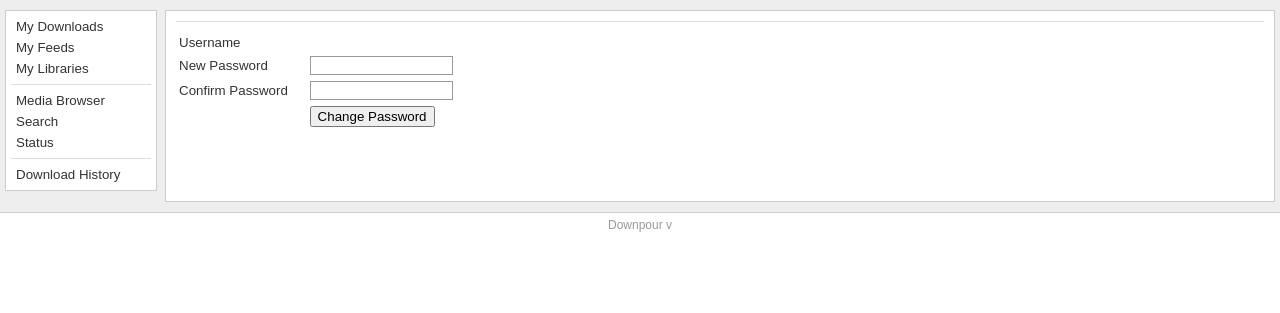
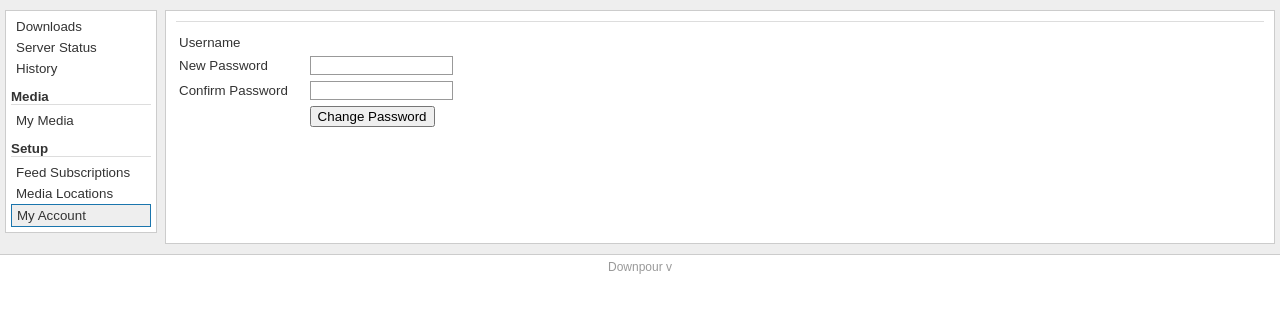
Before and after one commit to dconnolly/Downpour, a Python web app: template downpour/web/templates/account/edit.html in a window 1280 px wide. Shown: the part 60-373 px from the top of the page. Run offline with Jinja, Linux system fonts and the light colour scheme; the template is opened without the code that fills it, so the values that code supplies are empty.

```diff
--- a/downpour/web/browse.py
+++ b/downpour/web/browse.py
@@ -98,7 +98,7 @@ class DirectoryIndex(static.DirectoryLister, common.Resource):
         relPath = self.path[len(manager.get_library_directory()):]
         dirs, files = self.getFilesAndDirectories(directory)
         context = {
-            'title': 'Files: %s/' % relPath,
+            'title': 'My Media: %s/' % relPath,
             'path': relPath,
             'directories': dirs,
             'files': files
--- a/downpour/web/feeds.py
+++ b/downpour/web/feeds.py
@@ -20,7 +20,7 @@ class Root(common.AuthenticatedResource):
     def render_GET(self, request):
         manager = self.get_manager(request)
         context = {
-            'title': 'My Feeds',
+            'title': 'Feed Subscriptions',
             'mediatypes': organizer.get_media_types(),
             'feeds': manager.get_feeds()
         }
--- a/downpour/web/libraries.py
+++ b/downpour/web/libraries.py
@@ -20,7 +20,7 @@ class Root(common.AuthenticatedResource):
         userlibs = manager.get_libraries()
         userdir = manager.get_library_directory()
         context = {
-            'title': 'My Libraries',
+            'title': 'Media Locations',
             'basedir': userdir,
             'mediatypes': organizer.get_media_types(),
             'patterns': organizer.get_file_patterns(),
--- a/downpour/web/site.py
+++ b/downpour/web/site.py
@@ -1,5 +1,5 @@
-from downpour.web import common, account, downloads, feeds, search, settings
-from downpour.web import status, browse, libraries, users, work, remote, share
+from downpour.web import account, browse, downloads, feeds, libraries, remote, search
+from downpour.web import settings, status, share, users, work, common
 from twisted.web import static, server
 
 class SiteRoot(common.Resource):
--- a/downpour/web/templates/base.html
+++ b/downpour/web/templates/base.html
@@ -25,21 +25,32 @@
 		<div id="main">
 			<div id="navigation">
 				<ul>
-					<li{% if section == 'downloads' %} class="active"{% endif %}><a href="/downloads/">My Downloads</a></li>
-					<li{% if section == 'feeds' %} class="active"{% endif %}><a href="/feeds/">My Feeds</a></li>
-					<li{% if section == 'libraries' %} class="active"{% endif %}><a href="/libraries/">My Libraries</a></li>
-					<li><hr /></li>
-					<li{% if section == 'browse' %} class="active"{% endif %}><a href="/browse/">Media Browser</a></li>
+					<li{% if section == 'downloads' %} class="active"{% endif %}><a href="/downloads/">Downloads</a></li>
+					<li{% if section == 'status' %} class="active"{% endif %}><a href="/status/">Server Status</a></li>
+					<li{% if section == 'history' %} class="active"{% endif %}><a href="/downloads/history/">History</a></li>
+				</ul>
+				<h4>Media</h4>
+				<ul>
+					<li{% if section == 'browse' %} class="active"{% endif %}><a href="/browse/">My Media</a></li>
+					<!--
+					<li{% if section == 'neighbors' %} class="active"{% endif %}><a href="/neighbors/">Shared Media</a></li>
 					<li{% if section == 'search' %} class="active"{% endif %}><a href="/search/">Search</a></li>
-					<li{% if section == 'status' %} class="active"{% endif %}><a href="/status/">Status</a></li>
-					<li><hr /></li>
-					<li{% if section == 'history' %} class="active"{% endif %}><a href="/downloads/history/">Download History</a></li>
-					{% if user and user.admin %}
+					-->
+				</ul>
+				<h4>Setup</h4>
+				<ul>
+					<li{% if section == 'feeds' %} class="active"{% endif %}><a href="/feeds/">Feed Subscriptions</a></li>
+					<li{% if section == 'libraries' %} class="active"{% endif %}><a href="/libraries/">Media Locations</a></li>
+					<li{% if section == 'account' %} class="active"{% endif %}><a href="/account/edit">My Account</a></li>
+				</ul>
+				{% if user and user.admin %}
+				<h4>Adminstration</h4>
+				<ul>
 					<li{% if section == 'work' %} class="active"{% endif %}><a href="/work/">Download Cache</a></li>
 					<li{% if section == 'users' %} class="active"{% endif %}><a href="/users/">Users</a></li>
 					<li{% if section == 'settings' %} class="active"{% endif %}><a href="/settings/">Settings</a></li>
-					{% endif %}
 				</ul>
+				{% endif %}
 			</div>
 			<div id="content">
 				{% if unsupported %}
--- a/downpour/web/templates/downloads/history.html
+++ b/downpour/web/templates/downloads/history.html
@@ -1,5 +1,5 @@
 {% extends "base.html" %}
-{% set section = "downloads" %}
+{% set section = "history" %}
 {% block body %}
 	{% if downloads %}
 		<table width="100%" class="list" border="0" cellspacing="0" cellpadding="0">
--- a/downpour/web/templates/media/css/style.css
+++ b/downpour/web/templates/media/css/style.css
@@ -48,6 +48,9 @@ form {
 	width: 140px;
 	background-color: #FFF;
 	border: 1px solid #CCC;
+}
+#navigation h4 {
+	margin-top: 10px;
 }
 #navigation ul {
 	list-style: none;
@@ -100,6 +103,12 @@ h3 {
 	margin: 0 0 5px 0;
 	padding: 0;
 }
+h4 {
+	font-size: 10pt;
+	border-bottom: 1px solid #DDD;
+	margin: 0 0 5px 0;
+	padding: 0;
+}
 img {
 	border: 0;
 	vertical-align: middle;
@@ -147,6 +156,27 @@ table.list tbody tr.even td {
 table.list tbody td {
 	padding: 3px;
 	border-bottom: 1px solid #CCC;
+}
+.recently_completed {
+	clear: both;
+	padding-top: 25px;
+	font-size: 9pt;
+}
+
+.recent_line {
+	padding: 3px 0;
+	color: #666;
+}
+
+.recent_title {
+}
+
+.recent_type {
+	font-style: italic;
+}
+
+.recent_timestamp {
+	color: #BBB;
 }
 
 /* Info boxes */
```
Also changed, not shown: downpour/web/downloads.py (+15 -1 lines), downpour/web/templates/downloads/index.html (+14 -1 lines).
